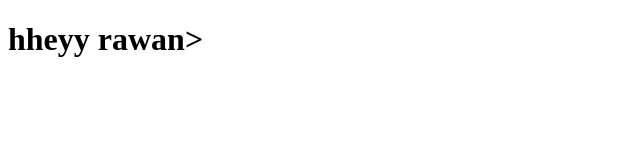
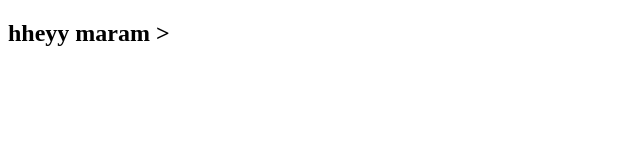
Before and after one commit to rawanalwadeai/tryy, a plain HTML site: page index.html in a window 1280 px wide. Shown: the whole page, without its empty margins (0-640 px from the left). Drawn offline with Linux system fonts and the light colour scheme.

Commit message:
trying change

```diff
--- a/index.html
+++ b/index.html
@@ -6,7 +6,7 @@
     <title>Document</title>
 </head>
 <body>
-    <h1> hheyy rawan></h1>
+    <h2> hheyy maram ></h2>
 
 </body>
 </html>
```
